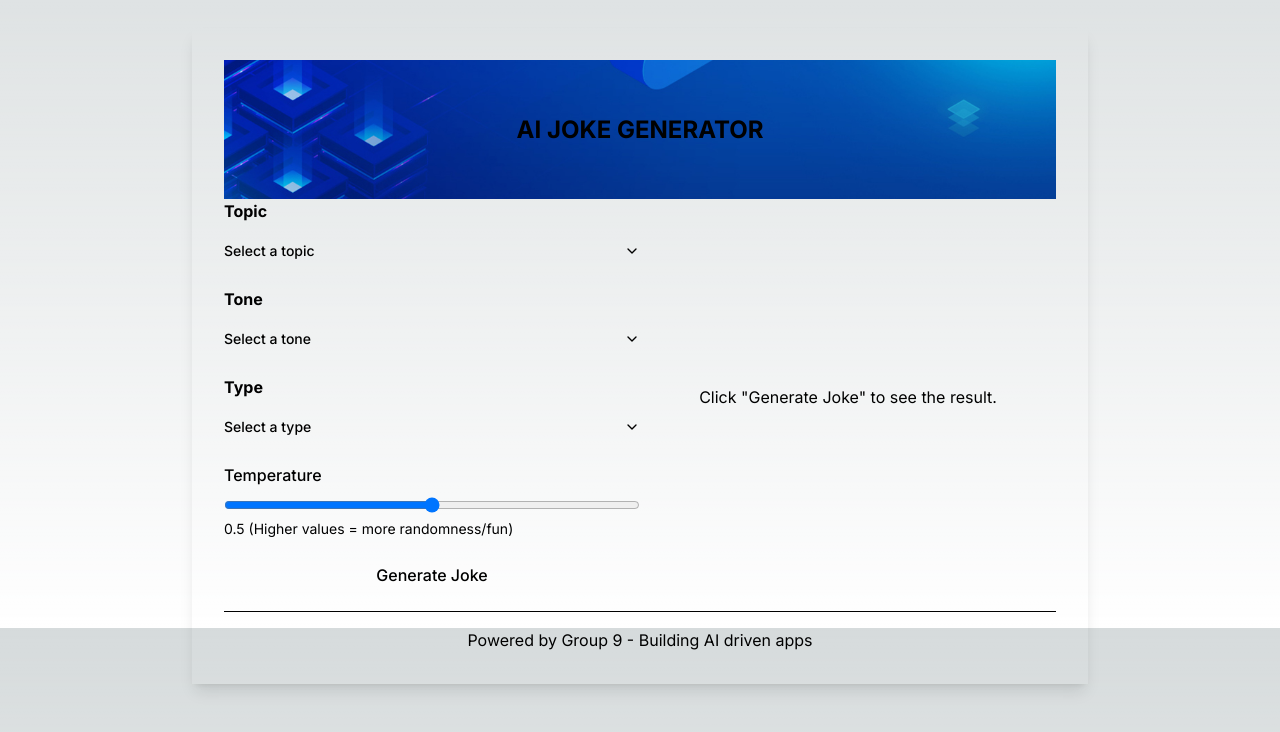
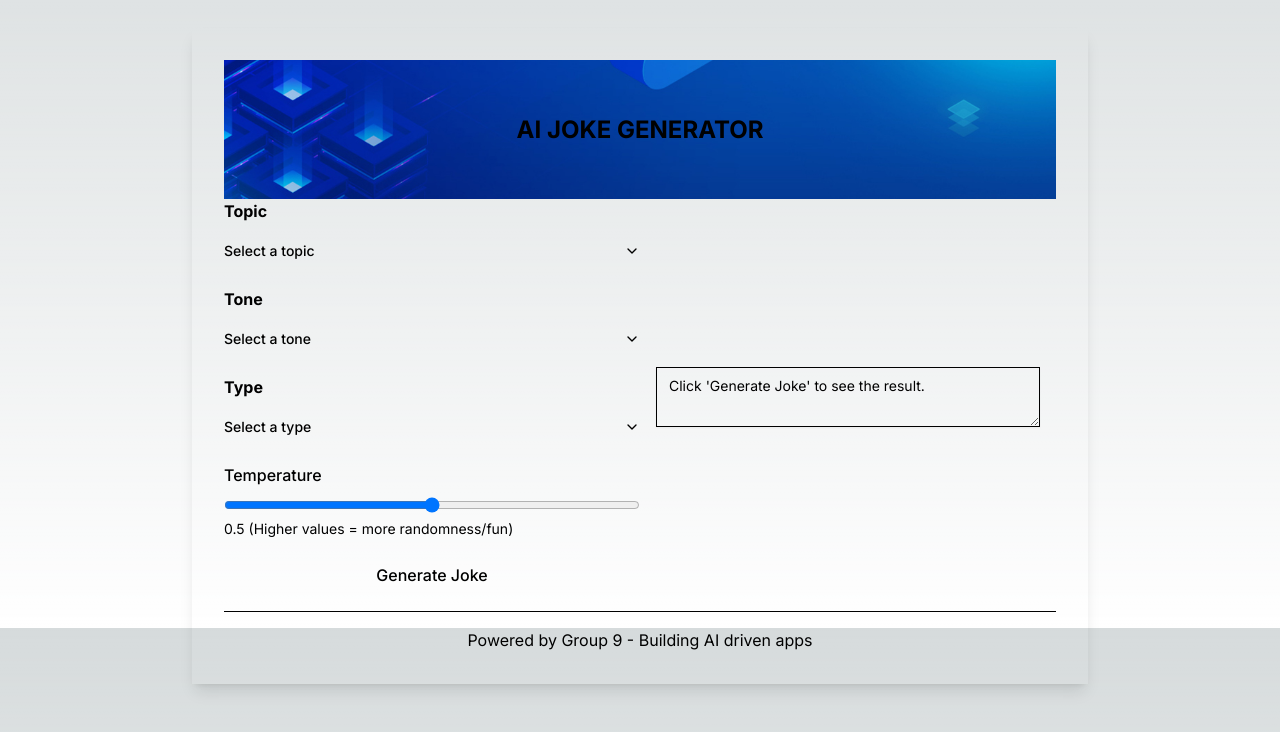
Before and after one commit to 90barricade93/WP_02_EC_AI_24Q2, a Next.js app: page / in a window 1280 px wide. Shown: the part 172-904 px from the top of the page. Built offline with nearby package versions, Linux system fonts and the light colour scheme.

Commit message:
Added : textarea

```diff
--- a/app/layout.tsx
+++ b/app/layout.tsx
@@ -5,7 +5,7 @@ import './globals.css';
 const inter = Inter({ subsets: ['latin'] });
 
 export const metadata: Metadata = {
-  title: 'Create Next App',
+  title: 'AI JOKE GENERATOR',
   description: 'Generated by create next app',
 };
 
--- a/components/joke-generator.tsx
+++ b/components/joke-generator.tsx
@@ -30,6 +30,7 @@ import {
 import { Button } from '@/components/ui/button';
 import * as React from 'react';
 import Image from 'next/image';
+import { TextArea } from '@/components/ui/textarea';
 
 export function JokeGenerator() {
   const [topic, setTopic] = useState('');
@@ -139,7 +140,7 @@ export function JokeGenerator() {
               <DropdownMenu>
                 <DropdownMenuTrigger asChild>
                   <Button
-                    variant="ghost"
+                    variant="primary"
                     size="icon"
                     className="w-full flex items-center justify-between rounded-md bg-gray-700 dark:bg-gray-700 text-gray-200 dark:text-gray-200 hover:bg-gray-600 dark:hover:bg-gray-600"
                   >
@@ -172,7 +173,7 @@ export function JokeGenerator() {
               <DropdownMenu>
                 <DropdownMenuTrigger asChild>
                   <Button
-                    variant="ghost"
+                    variant="primary"
                     size="icon"
                     className="w-full flex items-center justify-between rounded-md bg-gray-700 dark:bg-gray-700 text-gray-200 dark:text-gray-200 hover:bg-gray-600 dark:hover:bg-gray-600"
                   >
@@ -205,7 +206,7 @@ export function JokeGenerator() {
               <DropdownMenu>
                 <DropdownMenuTrigger asChild>
                   <Button
-                    variant="ghost"
+                    variant="primary"
                     size="icon"
                     className="w-full flex items-center justify-between rounded-md bg-gray-700 dark:bg-gray-700 text-gray-200 dark:text-gray-200 hover:bg-gray-600 dark:hover:bg-gray-600"
                   >
@@ -284,9 +285,11 @@ export function JokeGenerator() {
                 </div>
               </div>
             ) : (
-              <div className="text-gray-200 dark:text-gray-200 text-center w-full">
-                <p>Click &quot;Generate Joke&quot; to see the result.</p>
-              </div>
+              <TextArea
+                className="w-full bg-background dark:bg-background text-white font-robotico"
+                defaultValue={"Click 'Generate Joke' to see the result."}
+                readOnly={true}
+              />
             )}
           </div>
         </div>
--- /dev/null
+++ b/components/ui/textarea.tsx
@@ -0,0 +1,21 @@
+import * as React from 'react';
+
+import { cn } from '@/lib/utils';
+
+export interface TextareaProps extends React.TextareaHTMLAttributes<HTMLTextAreaElement> {}
+
+const TextArea = React.forwardRef<HTMLTextAreaElement, TextareaProps>(({ className, ...props }, ref) => {
+  return (
+    <textarea
+      className={cn(
+        'flex min-h-[60px] w-full rounded-md border border-input bg-transparent px-3 py-2 text-sm shadow-sm placeholder:text-muted-foreground focus-visible:outline-none focus-visible:ring-1 focus-visible:ring-ring disabled:cursor-not-allowed disabled:opacity-50',
+        className,
+      )}
+      ref={ref}
+      {...props}
+    />
+  );
+});
+TextArea.displayName = 'TextArea';
+
+export { TextArea };
```
